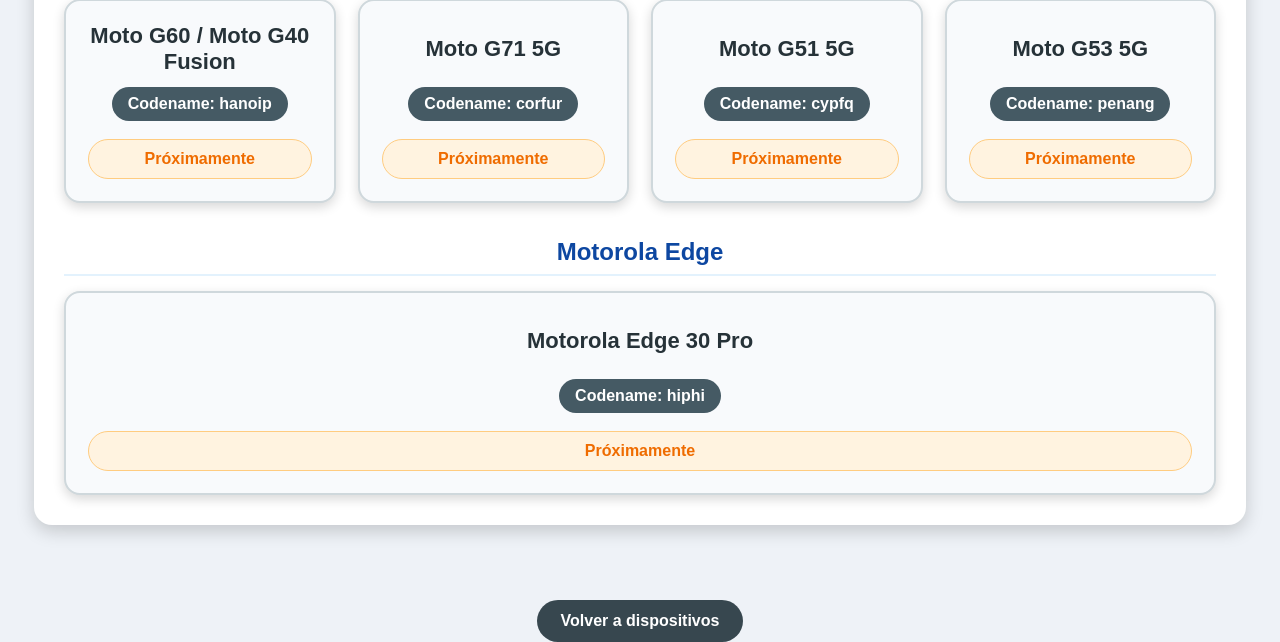
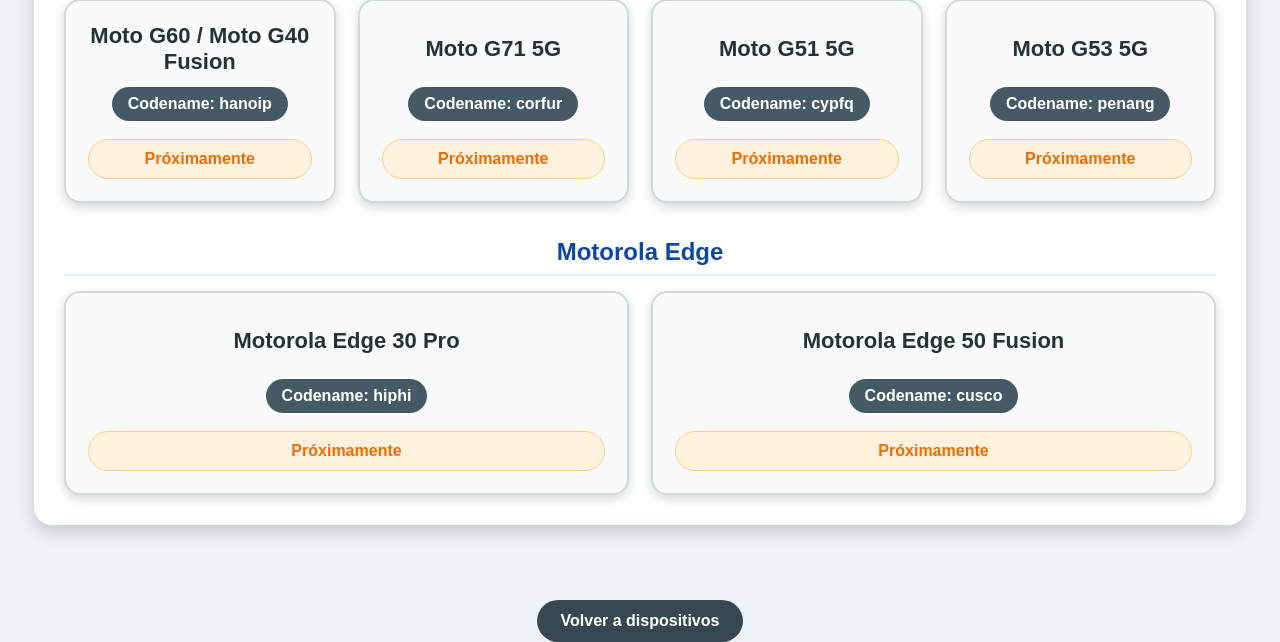
Before and after one commit to Deivid21/l401-lecturas-xy, a Flask app: page /devices/coming-soon in a window 1280 px wide. Shown: the part 774-1416 px from the top of the page. Run offline with Flask 3, Linux system fonts and the light colour scheme.

Commit message:
xy: devices: Add Motorola Edge 50 Fusion to comming-soon list
Change-Id: Iba327010b280ba7487e7915401f8996bdc019966

```diff
--- a/templates/devices/coming-soon.html
+++ b/templates/devices/coming-soon.html
@@ -134,7 +134,8 @@
     ] %}
 
     {% set edge = [
-        {"nombre": "Motorola Edge 30 Pro", "codename": "hiphi"}
+        {"nombre": "Motorola Edge 30 Pro", "codename": "hiphi"},
+        {"nombre": "Motorola Edge 50 Fusion", "codename": "cusco"}
     ] %}
 
     <div class="contenedor">
```
